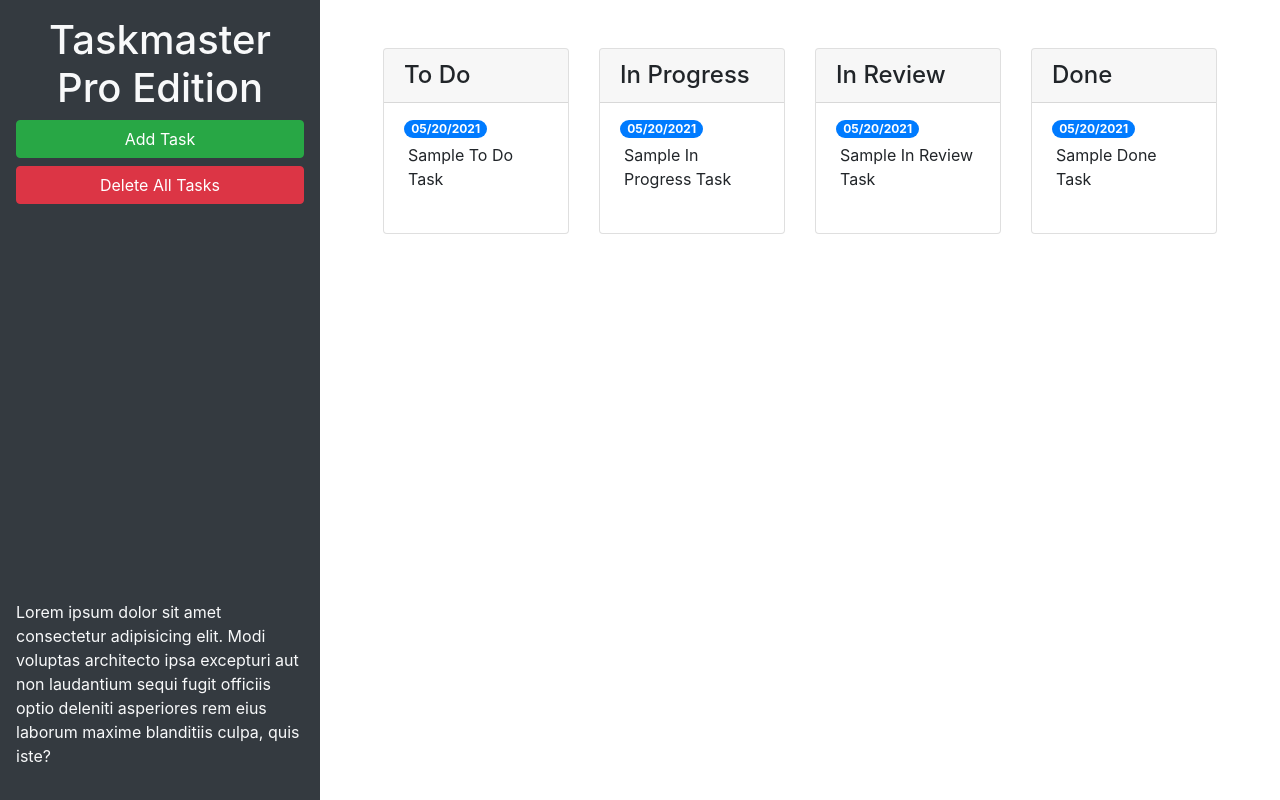
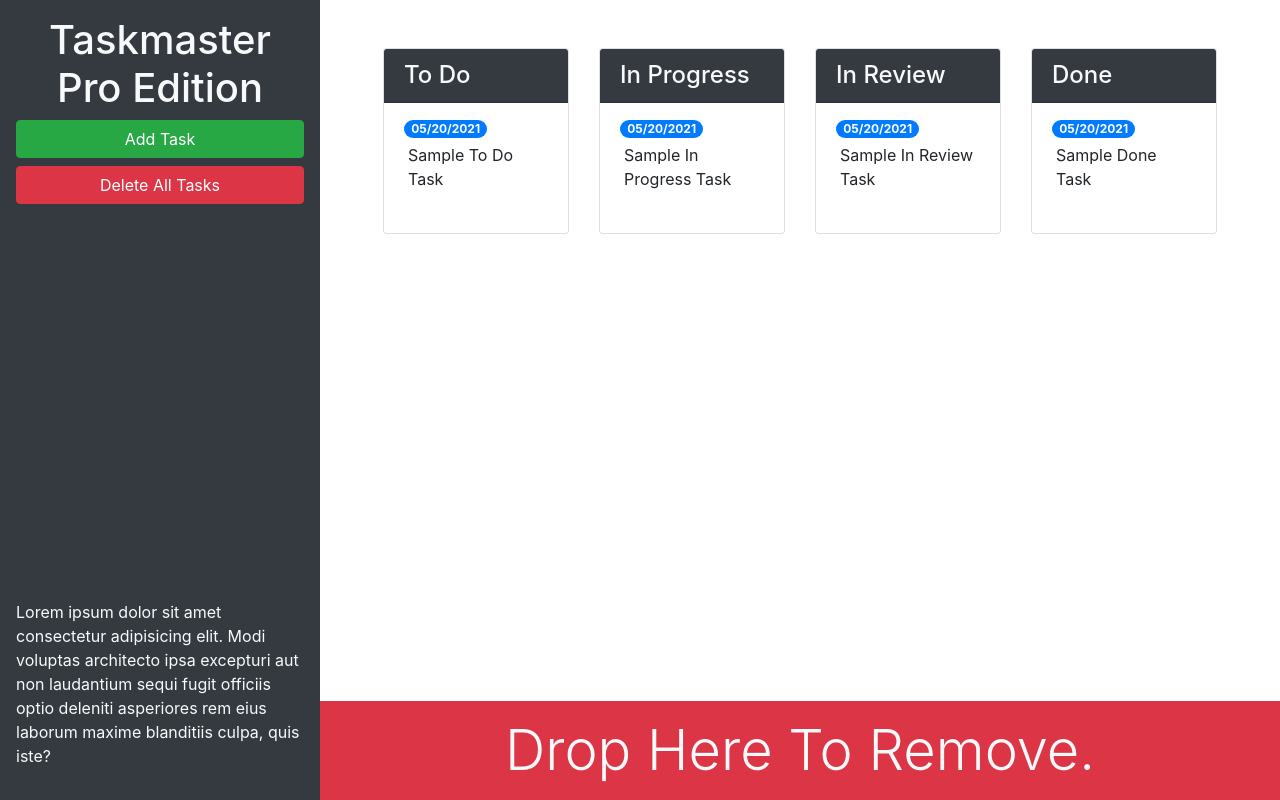
Before and after one commit to tchestnut85/taskmaster-pro, a plain HTML site: page index.html in a window 1280 px wide. Drawn offline with nearby package versions, Linux system fonts and the light colour scheme.

Commit message:
added bootstrap styling to cards and added a delete task bar

```diff
--- a/index.html
+++ b/index.html
@@ -13,22 +13,22 @@
 <body>
 
   <div class="row min-vh-100 no-gutters">
-    <header class="col-12 col-lg-3 bg-dark text-light d-flex flex-column p-4 p-lg-3">
+    <header class="col-12 col-lg-3 bg-dark text-light sticky-top d-flex flex-column p-4 p-lg-3">
       <h1 class="text-center">Taskmaster Pro Edition</h1>
       <button id="create-task" class="btn btn-block btn-success" data-toggle="modal" data-target="#task-form-modal">Add
         Task</button>
       <button id="remove-tasks" class="btn btn-block btn-danger">Delete All Tasks</button>
-      <p class="mt-auto">Lorem ipsum dolor sit amet consectetur adipisicing elit. Modi voluptas architecto ipsa
+      <p class="mt-auto d-none d-lg-block">Lorem ipsum dolor sit amet consectetur adipisicing elit. Modi voluptas architecto ipsa
         excepturi aut non
         laudantium sequi fugit officiis optio deleniti asperiores rem eius laborum maxime blanditiis culpa, quis iste?
       </p>
     </header>
-    <main class="col-12 col-lg-9">
+    <main class="col-12 col-lg-9 d-flex flex-column">
       <div class="m-5 row justify-content-around">
         <!-- to do start-->
         <div class="col-12 col-md-6 col-xl-3 mb-3">
           <div class="card">
-            <h4 class="card-header">To Do</h4>
+            <h4 class="card-header bg-dark text-light">To Do</h4>
             <ul id="list-toDo" class="list-group list-group-flush">
               <li class="list-group-item">
                 <span class="badge badge-primary badge-pill">05/20/2021</span>
@@ -41,7 +41,7 @@
         <!-- in progress start-->
         <div class="col-12 col-md-6 col-xl-3 mb-3">
           <div class="card">
-            <h4 class="card-header">In Progress</h4>
+            <h4 class="card-header bg-dark text-light">In Progress</h4>
             <ul id="list-inProgress" class="list-group list-group-flush">
               <li class="list-group-item">
                 <span class="badge badge-primary badge-pill">05/20/2021</span>
@@ -54,7 +54,7 @@
         <!-- in review start -->
         <div class="col-12 col-md-6 col-xl-3 mb-3">
           <div class="card">
-            <h4 class="card-header">In Review</h4>
+            <h4 class="card-header bg-dark text-light">In Review</h4>
             <ul id="list-inReview" class="list-group list-group-flush">
               <li class="list-group-item">
                 <span class="badge badge-primary badge-pill">05/20/2021</span>
@@ -67,7 +67,7 @@
         <!-- done start -->
         <div class="col-12 col-md-6 col-xl-3 mb-3">
           <div class="card">
-            <h4 class="card-header">Done</h4>
+            <h4 class="card-header bg-dark text-light">Done</h4>
             <ul id="list-done" class="list-group list-group-flush">
               <li class="list-group-item">
                 <span class="badge badge-primary badge-pill">05/20/2021</span>
@@ -77,6 +77,11 @@
           </div>
         </div>
         <!-- done end -->
+      </div>
+      <div id="trash" class="mt-auto">
+        <div class="w-100 bg-danger p-3 text-center text-light display-4 mt-auto">
+          Drop Here To Remove.
+        </div>
       </div>
     </main>
   </div>
```
